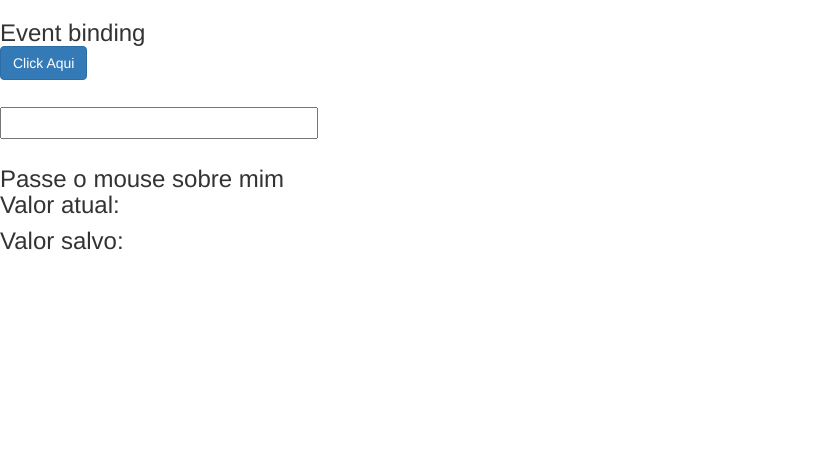
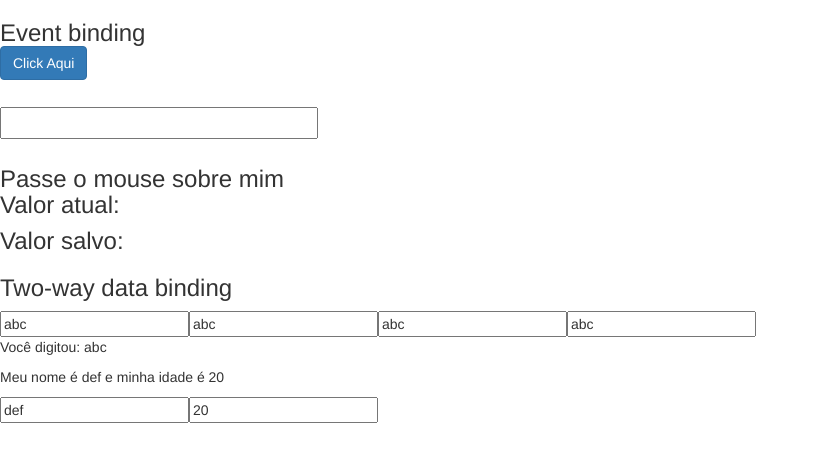
Before and after one commit to RaphaAmericano/angular-estudo, an Angular app: page / in a window 1280 px wide. Shown: the top 462 px of the page, without its empty margins (0-819 px from the left). Built offline with nearby package versions, Linux system fonts and the light colour scheme.

Commit message:
Finalizando aula 12

```diff
--- a/src/app/app.module.ts
+++ b/src/app/app.module.ts
@@ -2,6 +2,7 @@
 
 import { BrowserModule } from '@angular/platform-browser';
 import { NgModule } from '@angular/core';
+import { FormsModule } from '@angular/forms';
 
 //Components
 import { AppComponent } from './app.component';
@@ -12,6 +13,7 @@
 //import { MeuPrimeiroComponentModule } from './meu-primeiro-component/meu-primeiro-component.module';
 import { SegundoComponentModule  } from './segundo-component/segundo-component.module';
 import { DataBindingComponent } from './data-binding/data-binding.component';
+import { MeuFormModule } from './meu-form/meu-form.module';
 
 @NgModule({
   declarations: [
@@ -22,7 +24,9 @@
   ],
   imports: [
     BrowserModule,
-    SegundoComponentModule
+    SegundoComponentModule,
+    FormsModule,
+    MeuFormModule
     //MeuPrimeiroComponentModule
   ],
   providers: [MeuPrimeiroComponentService],
--- a/src/app/data-binding/data-binding.component.html
+++ b/src/app/data-binding/data-binding.component.html
@@ -63,3 +63,5 @@
 		</h3>
 	</article>
 </section>
+
+<app-meu-form></app-meu-form>
--- a/src/app/data-binding/data-binding.component.ts
+++ b/src/app/data-binding/data-binding.component.ts
@@ -14,6 +14,13 @@
   valorSalvo: string = '';
 
   isMouseOver: boolean = false;
+
+  nome: string = 'abc';
+
+  pessoa: any = {
+    nome: 'def',
+    idade: 20
+  }
 
   constructor() { }
 
--- /dev/null
+++ b/src/app/meu-form/meu-form.component.html
@@ -0,0 +1,24 @@
+<section class="two-way-binding">
+	<article>
+		<h3>Two-way data binding</h3>
+		<div>
+			<input type="text"
+				[value]="nome"
+				(input)="nome = $event.target.value"
+				>
+				<input type="text"
+				[ngModel]="nome"
+				(ngModelChange)="nome = $event"
+				>
+
+				<input type="text" [(ngModel)]="nome">
+				<input type="text" bindon-ngModel="nome">
+			<p>Você digitou: {{ nome }}</p>
+		</div>
+		<div>
+			<p>Meu nome é {{ pessoa.nome }} e minha idade é {{ pessoa.idade }}</p>
+			<input type="text" [(ngModel)]="pessoa.nome">
+			<input type="text" [(ngModel)]="pessoa.idade">
+		</div>
+	</article>
+</section>
--- /dev/null
+++ b/src/app/meu-form/meu-form.component.ts
@@ -0,0 +1,21 @@
+import { Component, OnInit } from '@angular/core';
+
+@Component({
+  selector: 'app-meu-form',
+  templateUrl: './meu-form.component.html',
+  styleUrls: ['./meu-form.component.css']
+})
+export class MeuFormComponent implements OnInit {
+
+  nome: string = 'abc';
+
+  pessoa: any = {
+    nome: 'def',
+    idade: 20
+  }
+  constructor() { }
+
+  ngOnInit() {
+  }
+
+}
```
Also changed, not shown: src/app/meu-form/meu-form.module.ts (added, +19 -0 lines), src/app/meu-form/meu-form.component.css (added), 1 other file (tests, documents, lock files or other folders).
